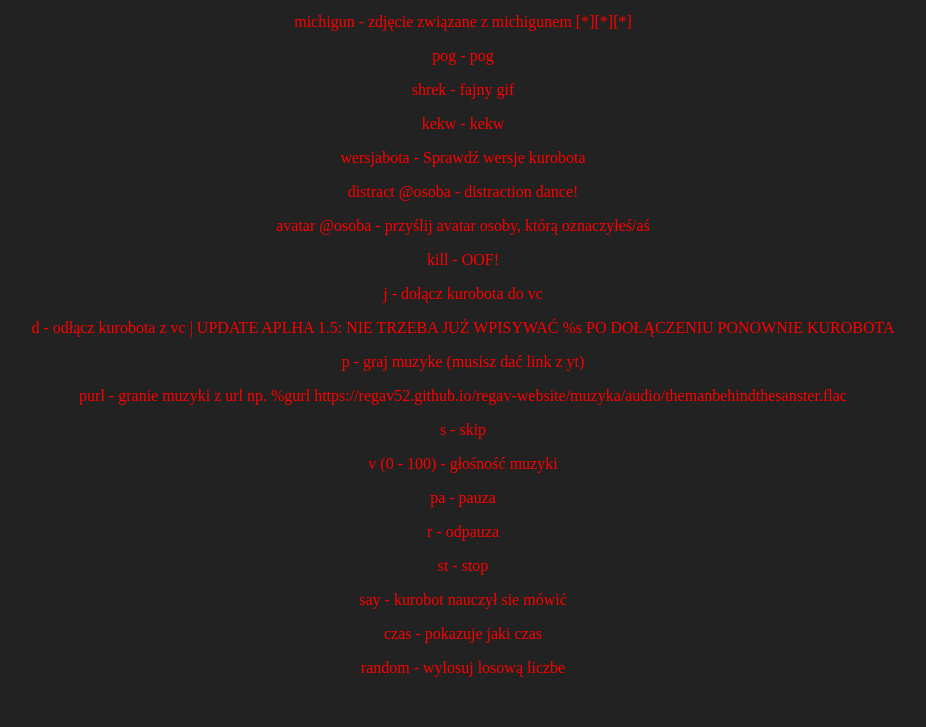
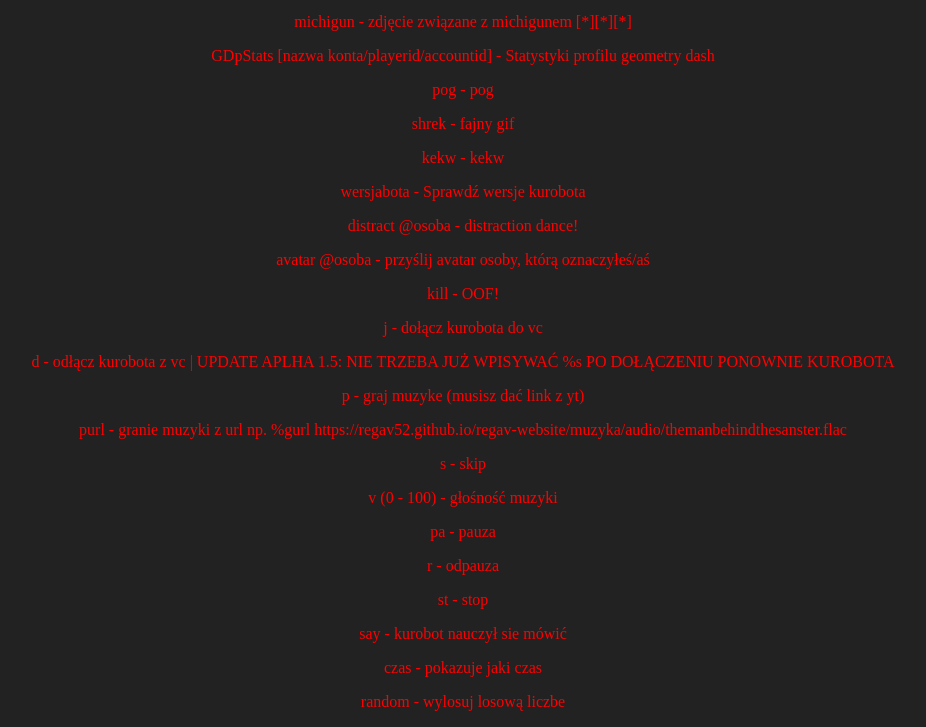
Before and after one commit to regav52/kurobot, a plain HTML site: page help/index.html in a window 1280 px wide. Shown: the part 159-886 px from the top of the page, without its empty margins (177-1103 px from the left). Before the commit the page ends 852 px from the top, so only its background shows below. Drawn offline with Linux system fonts and the light colour scheme.

Commit message:
dodano gdpstats (1.5.5)

```diff
--- a/help/index.html
+++ b/help/index.html
@@ -9,6 +9,7 @@
 <center><h1>KOMENDY</h1></center>
 <center><p>help - to co widzisz</p></center>
 <center><p>michigun - zdjęcie związane z michigunem [*][*][*]</p></center>
+<center><p>GDpStats [nazwa konta/playerid/accountid] - Statystyki profilu geometry dash</p></center>
 <center><p>pog - pog</p></center>
 <center><p>shrek - fajny gif</p></center>
 <center><p>kekw - kekw</p></center>
```
